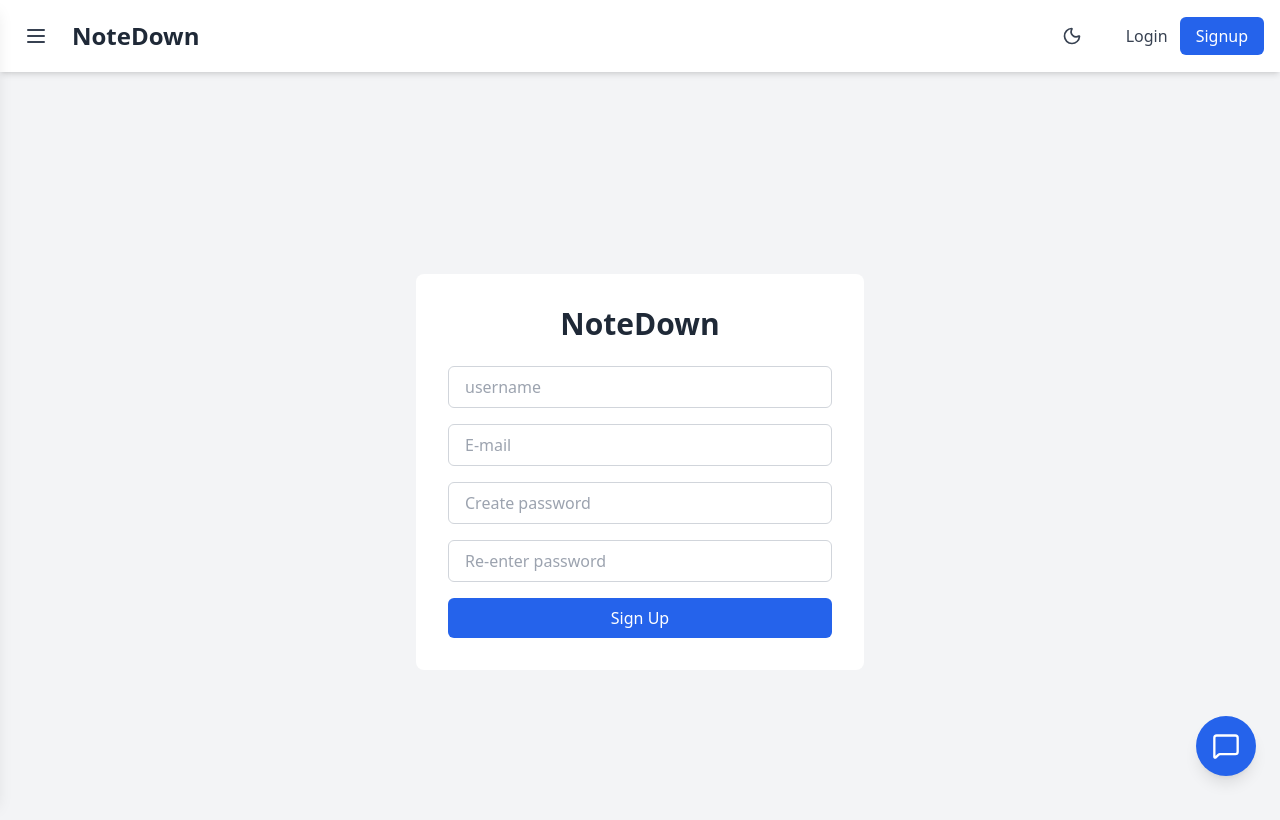
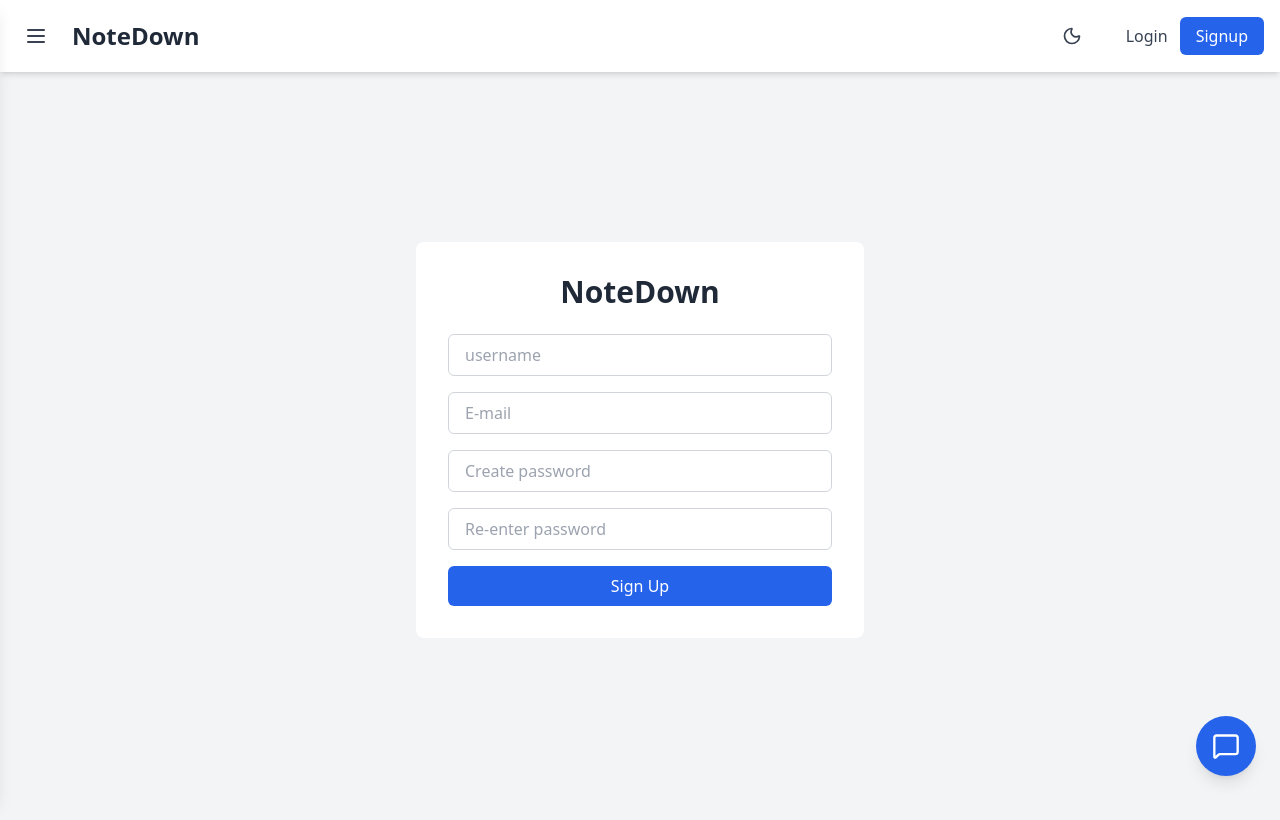
Before and after one commit to Ishimweric/blogging_app, a React (Vite) app in the folder frontend/: page /signup in a window 1280 px wide. Shown: the top 820 px of the page. Built offline with nearby package versions, Linux system fonts and the light colour scheme.

Commit message:
fix: Reduced height of login and signup page

```diff
--- a/frontend/src/pages/LoginPage.jsx
+++ b/frontend/src/pages/LoginPage.jsx
@@ -60,7 +60,7 @@ const LoginPage = () => {
     }
   }
   return (
-    <section className="min-h-screen bg-gray-100 dark:bg-gray-800 flex flex-col justify-center items-center p-4">
+    <section className="min-h-[calc(100vh-64px)] bg-gray-100 dark:bg-gray-800 flex flex-col justify-center items-center">
       <div className="p-8 bg-white dark:bg-gray-900 rounded-lg max-w-md w-full text-center text-gray-950 dark:text-gray-100">
         <h2 className="text-3xl font-bold mb-2 text-gray-800 dark:text-white">NoteDown</h2>
         <div className=" w-2/3 mx-auto">
--- a/frontend/src/pages/SignupPage.jsx
+++ b/frontend/src/pages/SignupPage.jsx
@@ -76,7 +76,7 @@ const SignupPage = () => {
     }
   }
   return (
-    <section className="min-h-screen bg-gray-100 dark:bg-gray-800 flex flex-col justify-center items-center p-4">
+    <section className="min-h-[calc(100vh-64px)] bg-gray-100 dark:bg-gray-800 flex flex-col justify-center items-center">
       <div className="p-8 bg-white dark:bg-gray-900 rounded-lg max-w-md w-full text-center">
         <h2 className="text-3xl font-bold mb-6 text-gray-800 dark:text-white">NoteDown</h2>
         <form onSubmit={handleSubmit} className="space-y-4">
```
